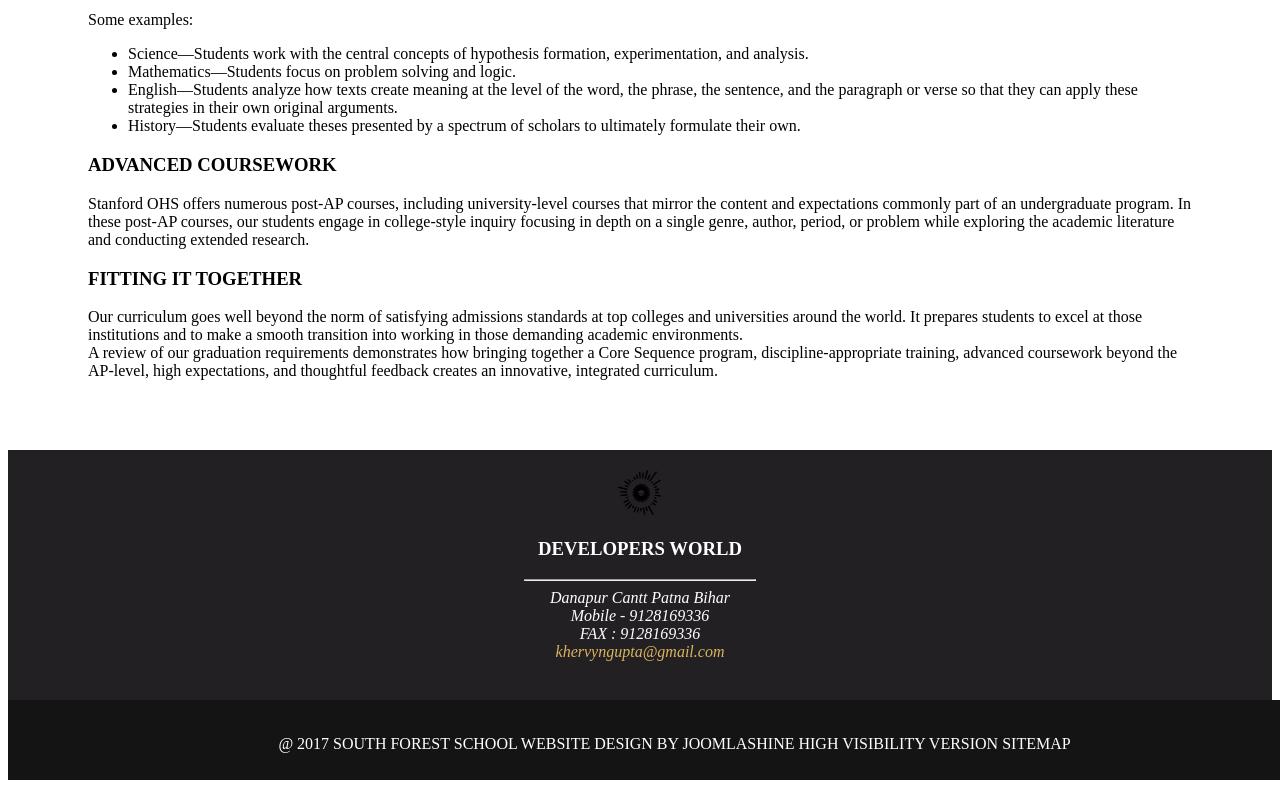
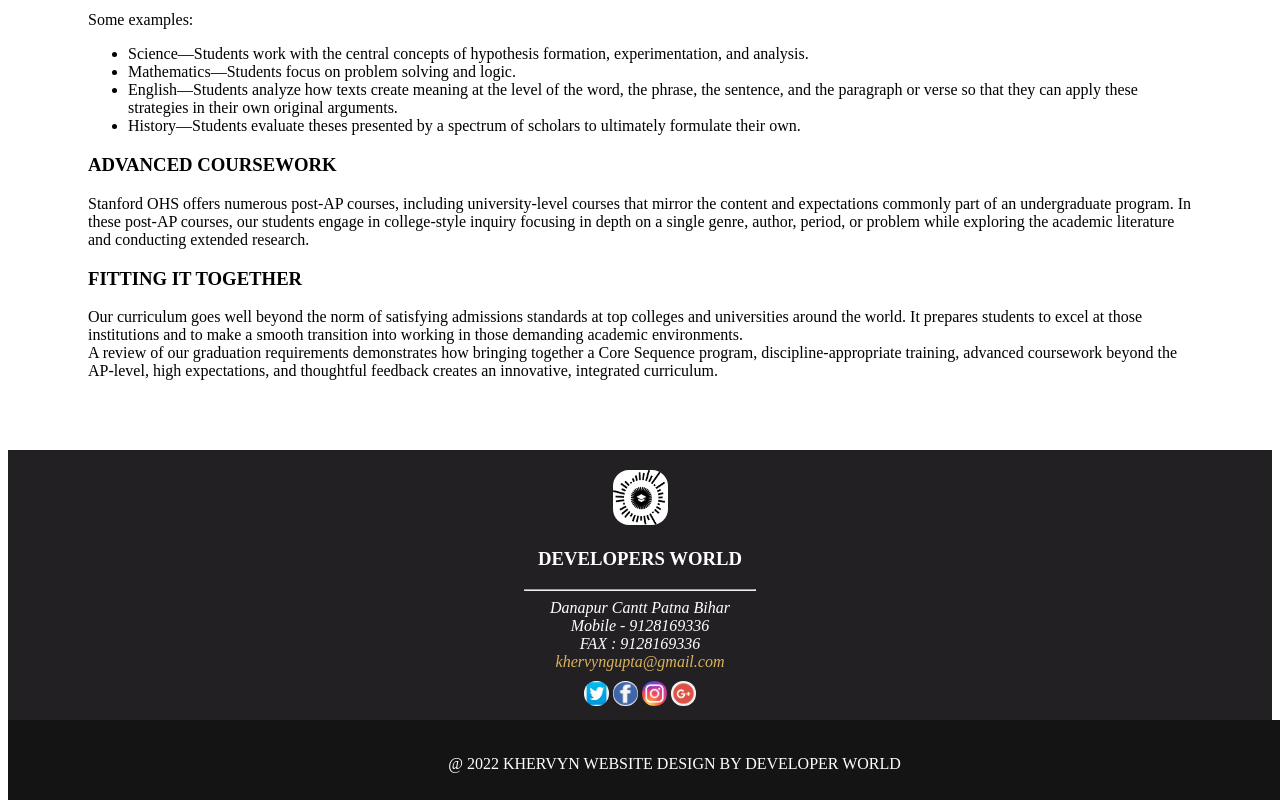
Before and after one commit to Khervyngupta/FirstTemplate, a plain HTML site: page index.html in a window 1280 px wide. Shown: the part 1162-1962 px from the top of the page. Drawn offline with Linux system fonts and the light colour scheme.

Commit message:
initialcommit

```diff
--- a/index.html
+++ b/index.html
@@ -5,6 +5,7 @@
     <meta charset="UTF-8">
     <meta http-equiv="X-UA-Compatible" content="IE=edge">
     <meta name="viewport" content="width=device-width, initial-scale=1.0">
+    <link rel="shortcut icon" href="Images/trapezium.png">
     <title>Preview Template</title>
 </head>
 
@@ -78,18 +79,23 @@
             discipline-appropriate training, advanced coursework beyond the AP-level, high expectations, and thoughtful
             feedback creates an innovative, integrated curriculum.</p>
     </div>
-    <div align="center" style="width: 100%; background-color: #232023; height: 250px;">
-        <img src="Images/logo.png" width="45px" height="45px" alt="" style="margin-top: 20px;">
+    <div align="center" style="width: 100%; background-color: #232023; height: 270px;">
+        <img src="Images/logo.png" width="55px" height="55px" alt="" style="margin-top: 20px; background-color: white; border-radius: 16px;">
         <h3 style="color: white;">DEVELOPERS WORLD</h3>
         <hr width="230px">
         <address style="color: white;">Danapur Cantt Patna Bihar <br>Mobile - 9128169336 <br>FAX : 9128169336 <br><div style="color: #d9b45c;">khervyngupta@gmail.com</div>
         </address>
+        <div style="margin-top: 10px;">
+            <a href="https://twitter.com/?lang=en-in"><img src="Images/twitter.png" width="25px" height="25px" style="border-radius: 12px;" alt=""></a>
+            <a href="https://www.facebook.com/"><img src="Images/fb1.png" width="25px" height="25px" style="border-radius: 12px;" alt=""></a>
+            <a href="https://www.instagram.com/?hl=en"><img src="Images/insta.png" width="25px" height="25px" style="border-radius: 12px;" alt=""></a>
+            <a href="https://accounts.google.com/Login"><img src="Images/g+.jpg" width="25px" height="25px" style="border-radius: 12px;" alt=""></a>
+        </div>
     </div>
     <div style="background-color: #141414; height: 80px; width: 1333px; position: absolute;">
-        <p style="color: white; text-align: center; margin-top: 35px;">@ 2017 SOUTH FOREST SCHOOL WEBSITE
-            DESIGN BY JOOMLASHINE
-            HIGH VISIBILITY VERSION
-            SITEMAP</p>
+        <p style="color: white; text-align: center; margin-top: 35px;">@ 2022 KHERVYN WEBSITE
+            DESIGN BY DEVELOPER
+            WORLD</p>
     </div>
 
 </body>
```
Also changed, not shown: Images/fb1.png (added), Images/g+.jpg (added), Images/insta.png (added), Images/trapezium.png (added), Images/twitter.png (added).
